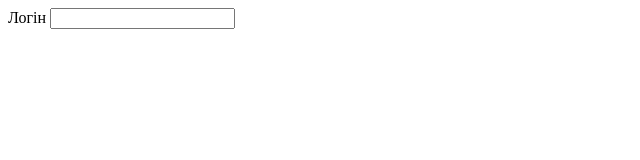
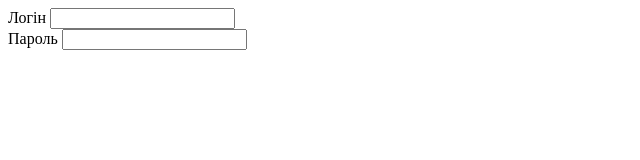
Before and after one commit to Pidtilok/lesson3.1, a plain HTML site: page index.html in a window 1280 px wide. Shown: the whole page, without its empty margins (0-640 px from the left). Drawn offline with Linux system fonts and the light colour scheme.

Commit message:
вставка форми

```diff
--- a/index.html
+++ b/index.html
@@ -13,6 +13,10 @@
       <label for="login">Логін</label>
       <input id="login" type="text">
     </div>
+    <div>
+      <label for="password">Пароль</label>
+      <input id="password" type="password">
+    </div>
   </form>
 </body>
 </html>
```
